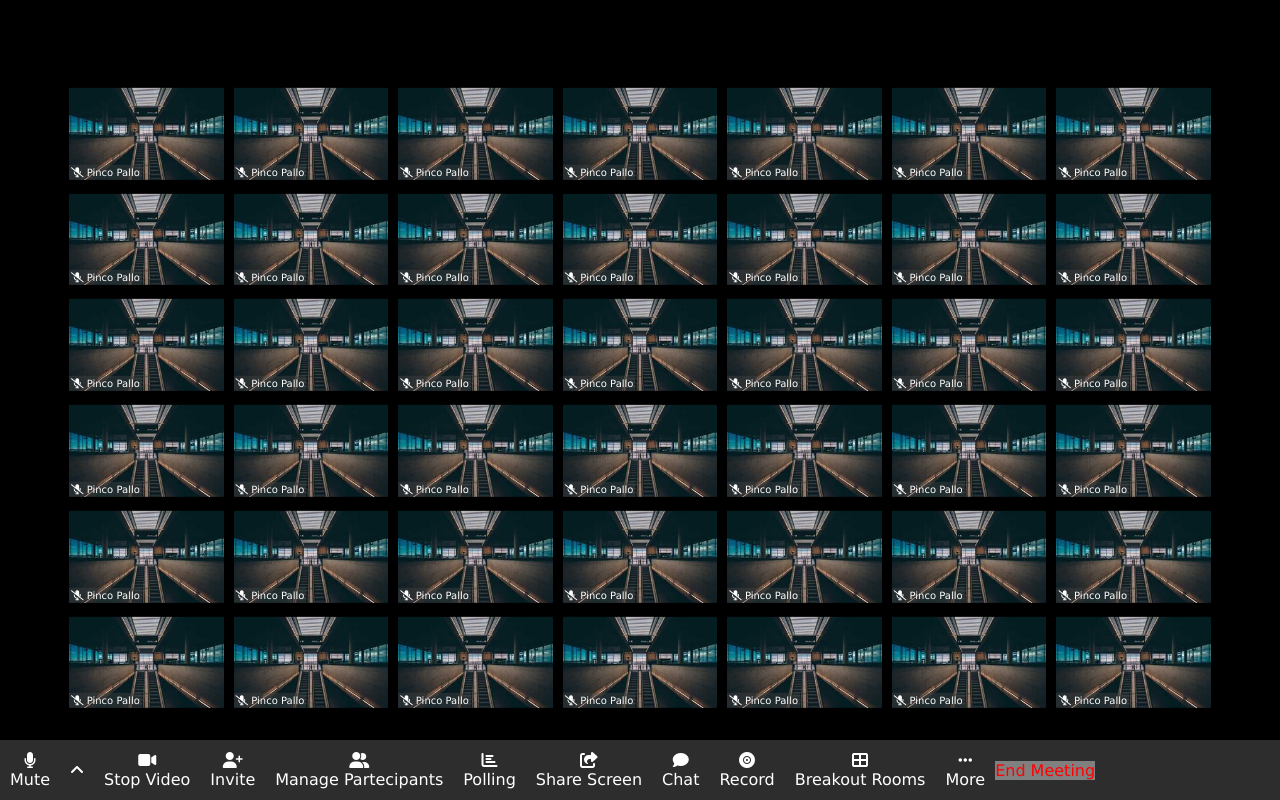
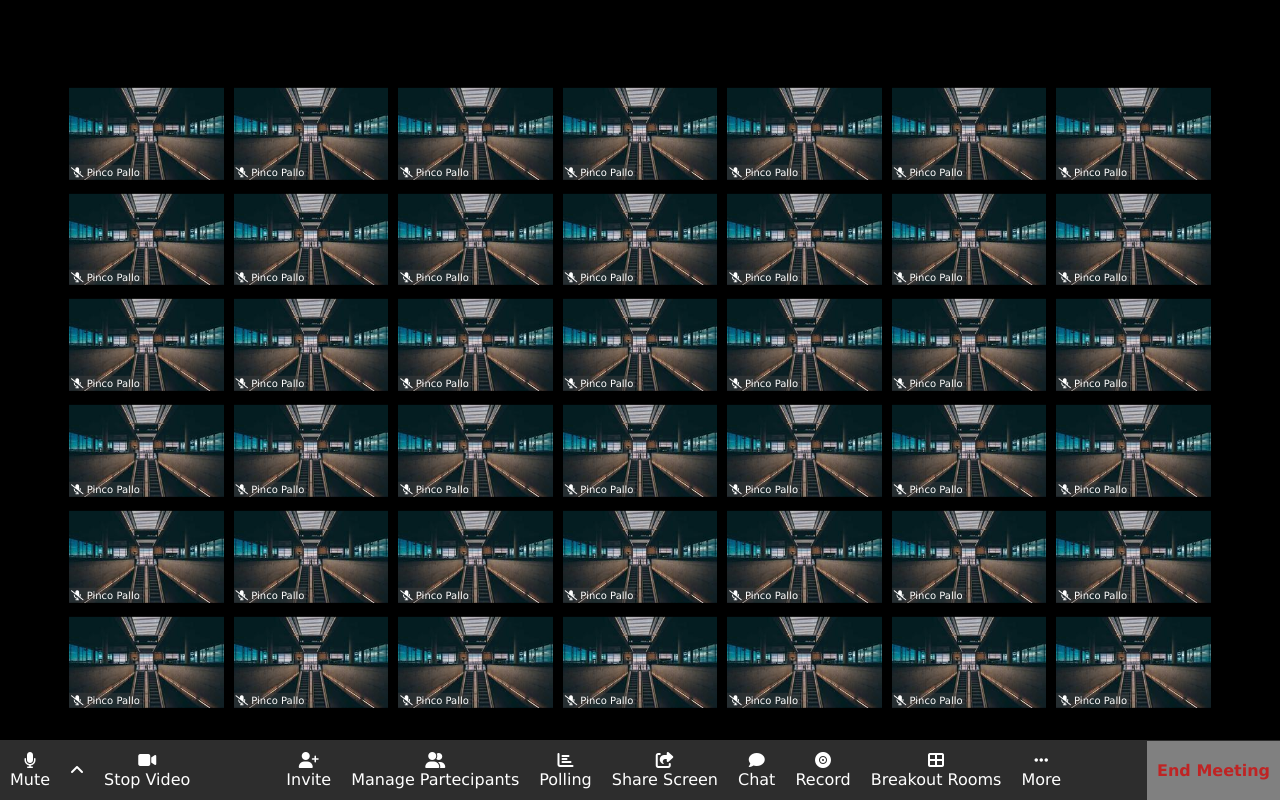
Before and after one commit to silviosalza/html-css-zoom, a plain HTML site: page index.html in a window 1280 px wide. Drawn offline with Linux system fonts and the light colour scheme.

Commit message:
option bar center

```diff
--- a/css/style.css
+++ b/css/style.css
@@ -74,6 +74,9 @@ footer{
     position: fixed;
     bottom: 0;
     left: 0;
+    display: flex;
+    justify-content: space-between;
+
 }
 footer li{
     list-style: none;
@@ -82,7 +85,7 @@ footer li{
 }
 .right-option{
     background-color: gray;
-    color: red;
-    padding: 1;
-
+    color: rgb(191, 36, 36);
+    padding: 20px 10px;
+    font-weight: 700;
 }
```
